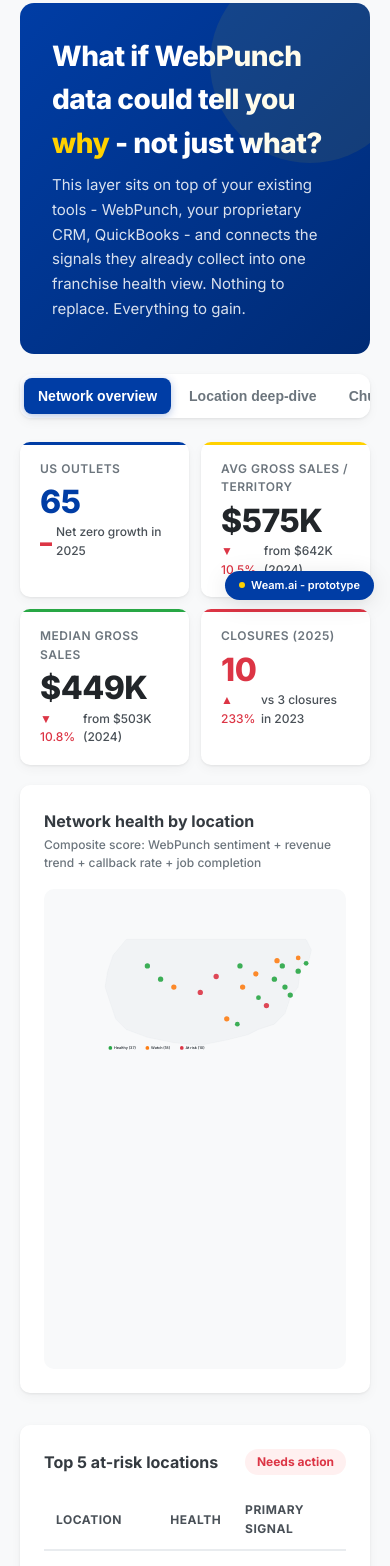
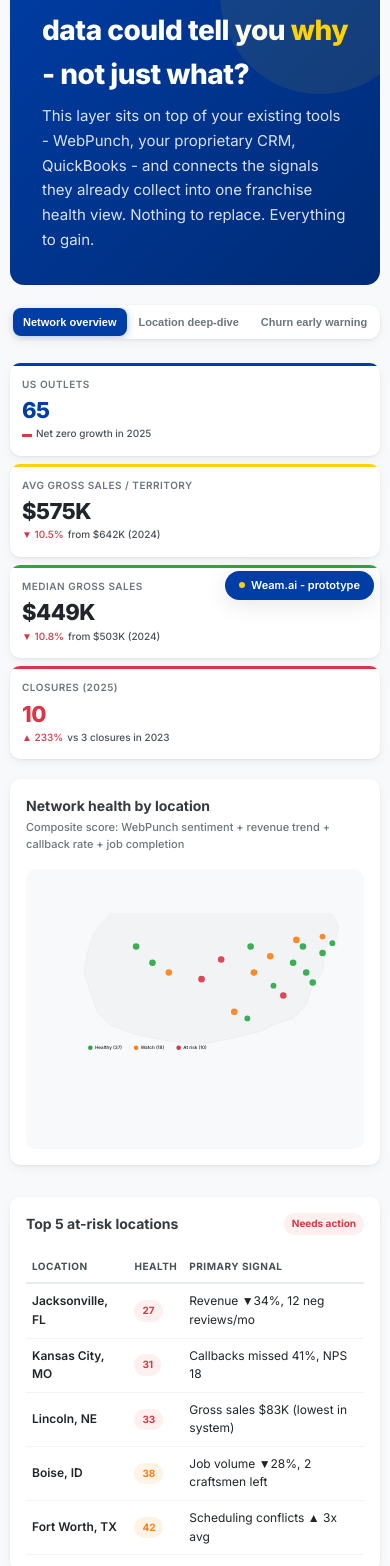
Before and after one commit to Ansh-Weamai/Handyman-Connection-Health, a plain HTML site: page index.html in a window 390 px wide. Shown: the part 228-1794 px from the top of the page. Drawn offline with Linux system fonts and the light colour scheme.

Commit message:
Prototype 2

```diff
--- a/index.html
+++ b/index.html
@@ -115,12 +115,50 @@ body{font-family:'Inter',system-ui,sans-serif;background:var(--hc-gray-50);color
 /* Animated counter */
 .count-up{display:inline-block}
 
-/* Responsive */
+/* Responsive - Phone vertical */
 @media(max-width:768px){
-  .kpi-row{grid-template-columns:repeat(2,1fr)}
+  .app{padding:10px}
+  .topbar{flex-direction:column;gap:10px;padding:14px 16px;text-align:center}
+  .topbar h1{font-size:16px}
+  .topbar-right{flex-direction:column;gap:6px}
+  .topbar-meta{font-size:11px}
+  .hero-callout{padding:20px 18px}
+  .hero-callout h2{font-size:20px}
+  .hero-callout p{font-size:13px}
+  .kpi-row{grid-template-columns:1fr 1fr;gap:8px}
+  .kpi{padding:14px 12px}
+  .kpi-value{font-size:24px}
+  .kpi-label{font-size:10px}
+  .kpi-sub{font-size:10px}
   .split,.split-3{grid-template-columns:1fr}
-  .tabs{overflow-x:auto}
-  .tab{white-space:nowrap;flex:none;padding:10px 14px}
+  .tabs{overflow-x:auto;gap:2px;padding:3px}
+  .tab{white-space:nowrap;flex:none;padding:10px 12px;font-size:12px}
+  .card{padding:16px}
+  .card-title{font-size:14px}
+  .card-subtitle{font-size:11px}
+  .map-container{min-height:280px;padding:12px}
+  .data-table{font-size:12px}
+  .data-table th{font-size:10px;padding:8px 6px}
+  .data-table td{padding:8px 6px}
+  .pill{font-size:10px;padding:3px 8px}
+  .insight-box,.alert-box{padding:14px 16px;font-size:13px}
+  .alert-box .alert-title{font-size:14px}
+  .bar-label{width:90px;font-size:11px}
+  .bar-fill{font-size:10px;padding-left:6px}
+  .bar-track{height:22px}
+  .bar-val{font-size:11px;width:50px}
+  .signal-meter{flex-wrap:wrap;gap:8px}
+  .donut-wrap{width:140px;height:140px}
+  .donut-center .val{font-size:26px}
+  .footer{padding:20px 12px;font-size:11px}
+  .watermark{font-size:10px;padding:5px 10px;bottom:10px;right:10px}
+}
+@media(max-width:400px){
+  .kpi-row{grid-template-columns:1fr}
+  .kpi-value{font-size:22px}
+  .topbar h1{font-size:14px}
+  .hero-callout h2{font-size:18px}
+  .tab{padding:8px 10px;font-size:11px}
 }
 
 /* Donut chart */
```
